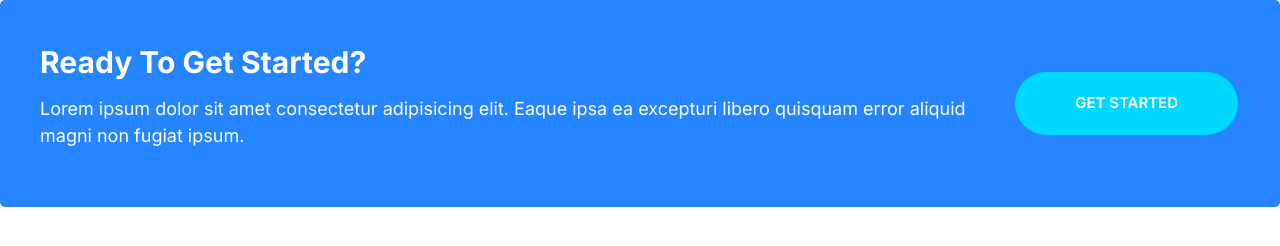
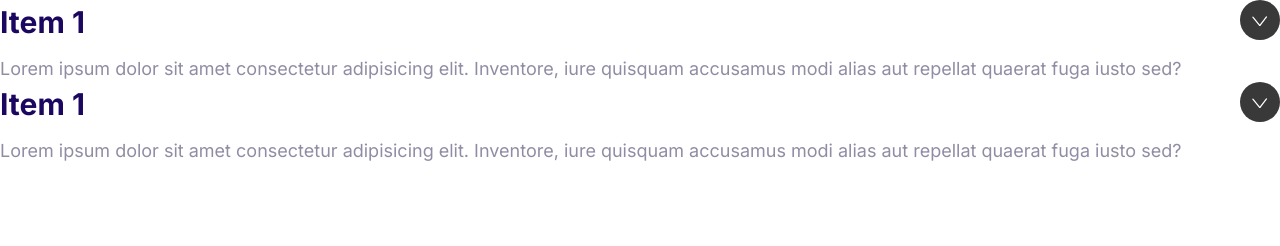
Before and after one commit to ProgramAkash/hostify, a plain HTML site: page index.html in a window 1280 px wide. Drawn offline with Linux system fonts and the light colour scheme.

Commit message:
Build the collapsibles component.

```diff
--- a/CSS/styles.css
+++ b/CSS/styles.css
@@ -532,3 +532,34 @@ a {
     margin: 0.2rem;
   }
 }
+
+/***********************************collapsibles******************************************/
+.collapsible__header {
+  display: flex;
+  justify-content: space-between;
+}
+
+.collapsible__heading {
+  margin-top: 0;
+  font-size: 3rem;
+}
+
+.collapsible__chevron {
+  transform: rotate(-90deg);
+  transition: transform 0.3s;
+}
+.collapsible__content {
+  max-height: 0;
+  overflow: hidden;
+  opacity: 0;
+  transition: all 0.3s;
+}
+
+.collapsible--expanded .collapsible__chevron {
+  transform: rotate(0);
+}
+
+.collapsible--expanded .collapsible__content {
+  max-height: 100vh;
+  opacity: 1;
+}
--- a/index.html
+++ b/index.html
@@ -14,17 +14,30 @@
     <link rel="stylesheet" href="CSS/styles.css" />
   </head>
   <body>
-    <div class="callout callout--primary">
-      <div class="grid grid--cols-2">
-        <div class="callout__content">
-          <h2 class="callout__heading">Ready To Get Started?</h2>
-          <p>
-            Lorem ipsum dolor sit amet consectetur adipisicing elit. Eaque ipsa
-            ea excepturi libero quisquam error aliquid magni non fugiat ipsum.
-          </p>
-        </div>
-        <a href="#" class="btn btn--secondary btn--stretched">Get Started</a>
+    <div class="collapsible collapsible--expanded">
+      <header class="collapsible__header">
+        <h2 class="collapsible__heading">Item 1</h2>
+        <svg class="icon icon__white collapsible__chevron">
+          <use xlink:href="images/sprite.svg#chevron"></use>
+        </svg>
+      </header>
+      <div class="collapsible__content">
+        Lorem ipsum dolor sit amet consectetur adipisicing elit. Inventore, iure
+        quisquam accusamus modi alias aut repellat quaerat fuga iusto sed?
       </div>
     </div>
+    <div class="collapsible collapsible--expanded">
+      <header class="collapsible__header">
+        <h2 class="collapsible__heading">Item 1</h2>
+        <svg class="icon icon__white collapsible__chevron">
+          <use xlink:href="images/sprite.svg#chevron"></use>
+        </svg>
+      </header>
+      <div class="collapsible__content">
+        Lorem ipsum dolor sit amet consectetur adipisicing elit. Inventore, iure
+        quisquam accusamus modi alias aut repellat quaerat fuga iusto sed?
+      </div>
+    </div>
+    <script src="js/main.js"></script>
   </body>
 </html>
--- /dev/null
+++ b/js/main.js
@@ -0,0 +1,6 @@
+const collapsibles = document.querySelectorAll(".collapsible");
+collapsibles.forEach((item) =>
+  item.addEventListener("click", function () {
+    this.classList.toggle("collapsible--expanded");
+  })
+);
```
Also changed, not shown: Components/collapsibles.html (added, +25 -0 lines).
